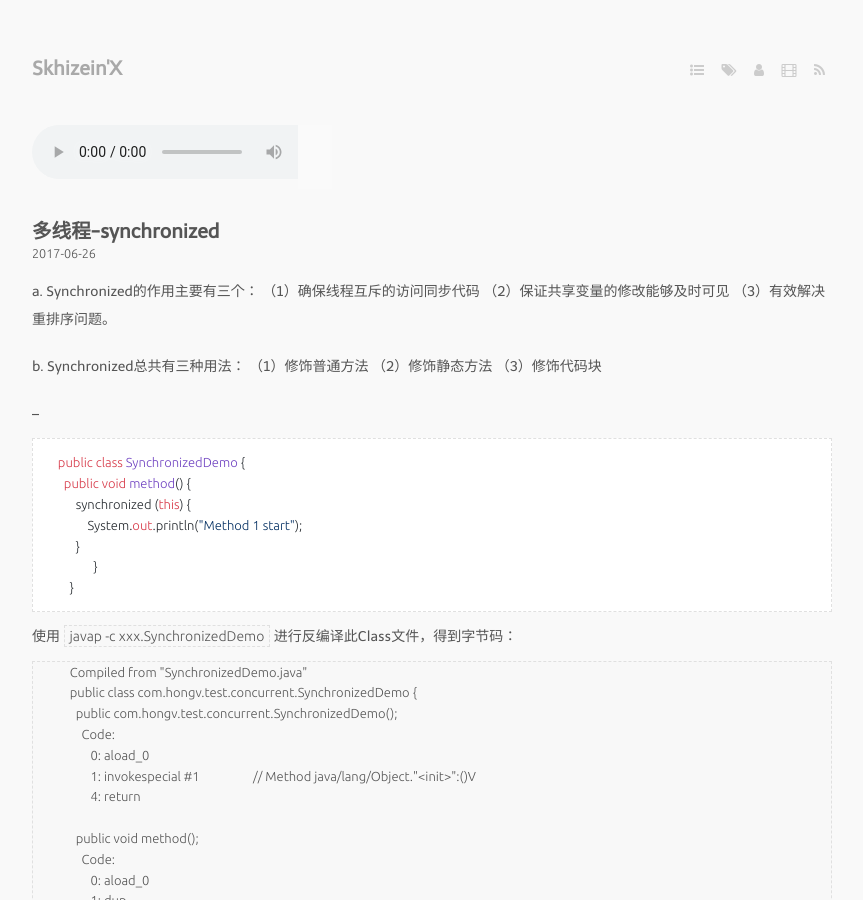
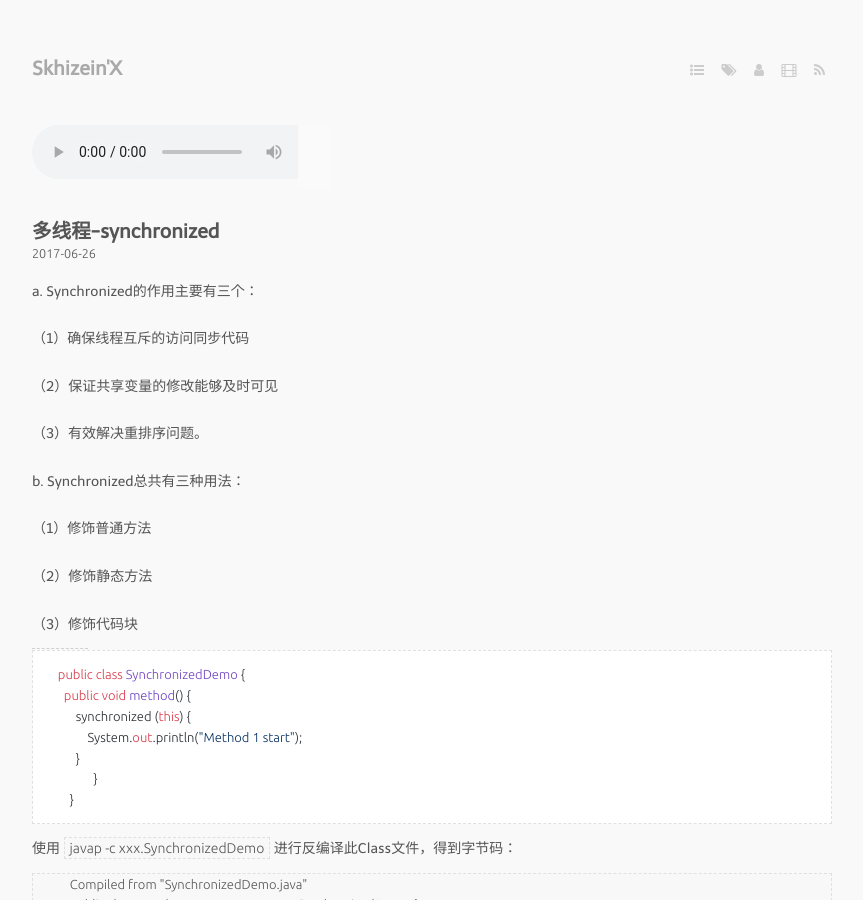
Before and after one commit to xhwSkhizein/xhwSkhizein.github.io, a Jekyll site: the page built from _posts/2017-06-26-多线程-synchronized.markdown, in a window 1280 px wide and 900 px high. Shown: the whole window, without its empty margins (208-1071 px from the left). Built offline with Jekyll 4.4.1, drawn with Linux system fonts in a browser that asks for light colours; nearby versions of some CDN libraries; comment, search, counter and statistics services are not loaded.

Commit message:
fix format

````diff
--- a/_posts/2017-06-26-多线程-synchronized.markdown
+++ b/_posts/2017-06-26-多线程-synchronized.markdown
@@ -6,16 +6,22 @@ tags:
   -
 ---
 a. Synchronized的作用主要有三个：
+
 （1）确保线程互斥的访问同步代码
+
 （2）保证共享变量的修改能够及时可见
+
 （3）有效解决重排序问题。
 
 b. Synchronized总共有三种用法：
+
 （1）修饰普通方法
+
 （2）修饰静态方法
+
 （3）修饰代码块
 
---
+---
 
 ```java
     public class SynchronizedDemo {
@@ -61,22 +67,26 @@ b. Synchronized总共有三种用法：
 	          17    20    17   any
 	}
 ```
+
 1. `monitorenter`
 > 每个对象有一个监视器锁（monitor）。当monitor被占用时就会处于锁定状态，线程执行`monitorenter`指令时尝试获取monitor的所有权，过程如下：
 	* 如果monitor的进入数为0，则该线程进入monitor，然后将进入数设置为1，该线程即为monitor的所有者。
 	* 如果线程已经占有该monitor，只是重新进入，则进入monitor的进入数加1.Â
 	* 如果其他线程已经占用了monitor，则该线程进入阻塞状态，直到monitor的进入数为0，再重新尝试获取monitor的所有权。
+
 2. `monitorexit`
 > 执行monitorexit的线程必须是objectref所对应的monitor的所有者。
 指令执行时，monitor的进入数减1，如果减1后进入数为0，那线程退出monitor，不再是这个monitor的所有者。其他被这个monitor阻塞的线程可以尝试去获取这个 monitor 的所有权。
 
-> wait/notify等方法也依赖于monitor对象，这就是为什么只有在同步的块或者方法中才能调用wait/notify等方法，否则会抛出java.lang.IllegalMonitorStateException的异常的原因。
+>> wait/notify等方法也依赖于monitor对象，这就是为什么只有在同步的块或者方法中才能调用wait/notify等方法，否则会抛出java.lang.IllegalMonitorStateException的异常的原因。
 
 
 对同步方法进行反编译，方法的同步并没有通过指令`monitorenter`和`monitorexit`来完成（理论上其实也可以通过这两条指令来实现），不过相对于普通方法，其常量池中多了ACC_SYNCHRONIZED标示符。JVM就是根据该标示符来实现方法的同步的：当方法调用时，调用指令将会检查方法的 ACC_SYNCHRONIZED 访问标志是否被设置，如果设置了，执行线程将先获取monitor，获取成功之后才能执行方法体，方法执行完后再释放monitor。在方法执行期间，其他任何线程都无法再获得同一个monitor对象。 其实本质上没有区别，只是方法的同步是一种隐式的方式来实现，无需通过字节码来完成。
 
 
 > Synchronized是通过对象内部的一个叫做监视器锁（monitor）来实现的。但是监视器锁本质又是依赖于底层的操作系统的Mutex Lock来实现的。而操作系统实现线程之间的切换这就需要从用户态转换到核心态，这个成本非常高，状态之间的转换需要相对比较长的时间，这就是为什么Synchronized效率低的原因。因此，这种依赖于操作系统Mutex Lock所实现的锁我们称之为“重量级锁”。JDK中对Synchronized做的种种优化，其核心都是为了减少这种重量级锁的使用。JDK1.6以后，为了减少获得锁和释放锁所带来的性能消耗，提高性能，引入了“轻量级锁”和“偏向锁”。
+
+-----
 
 #### 线程状态及状态转换
 > 当多个线程同时请求某个对象监视器时，对象监视器会设置几种状态用来区分请求的线程：
````
